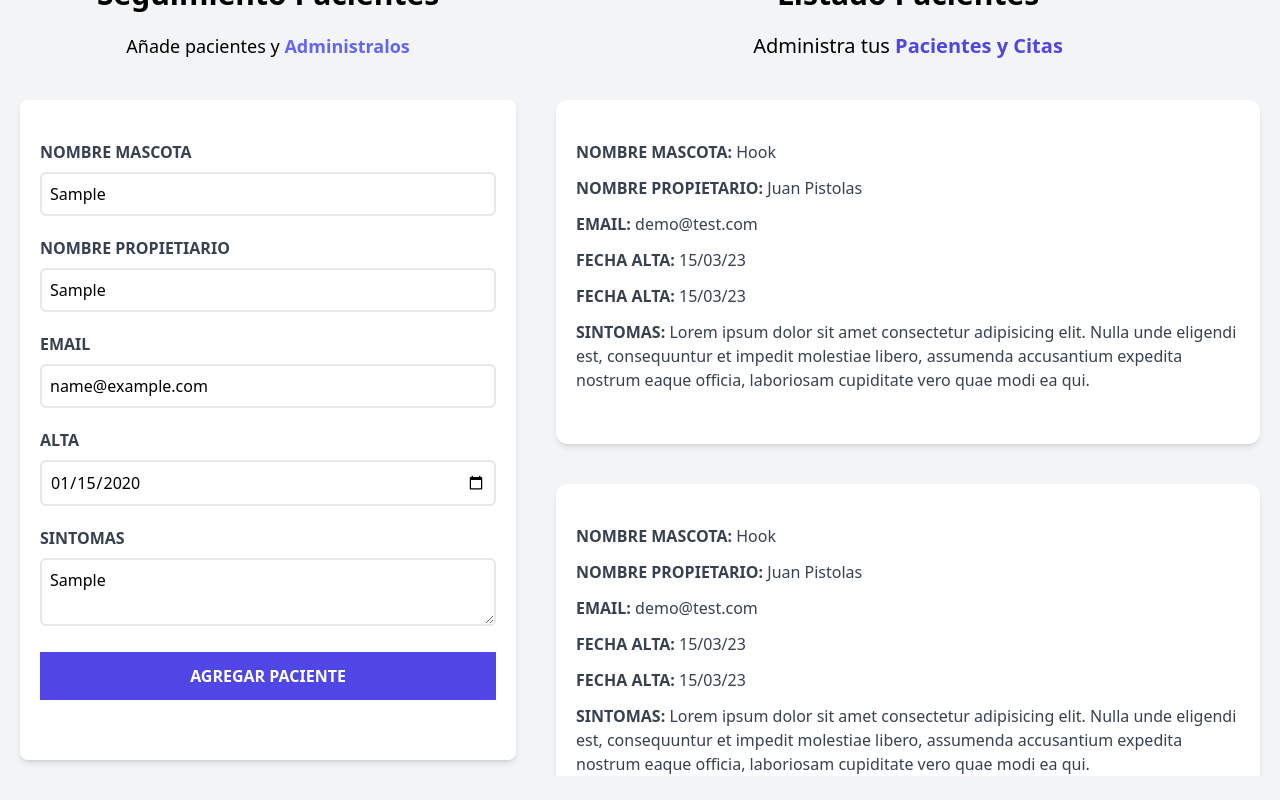
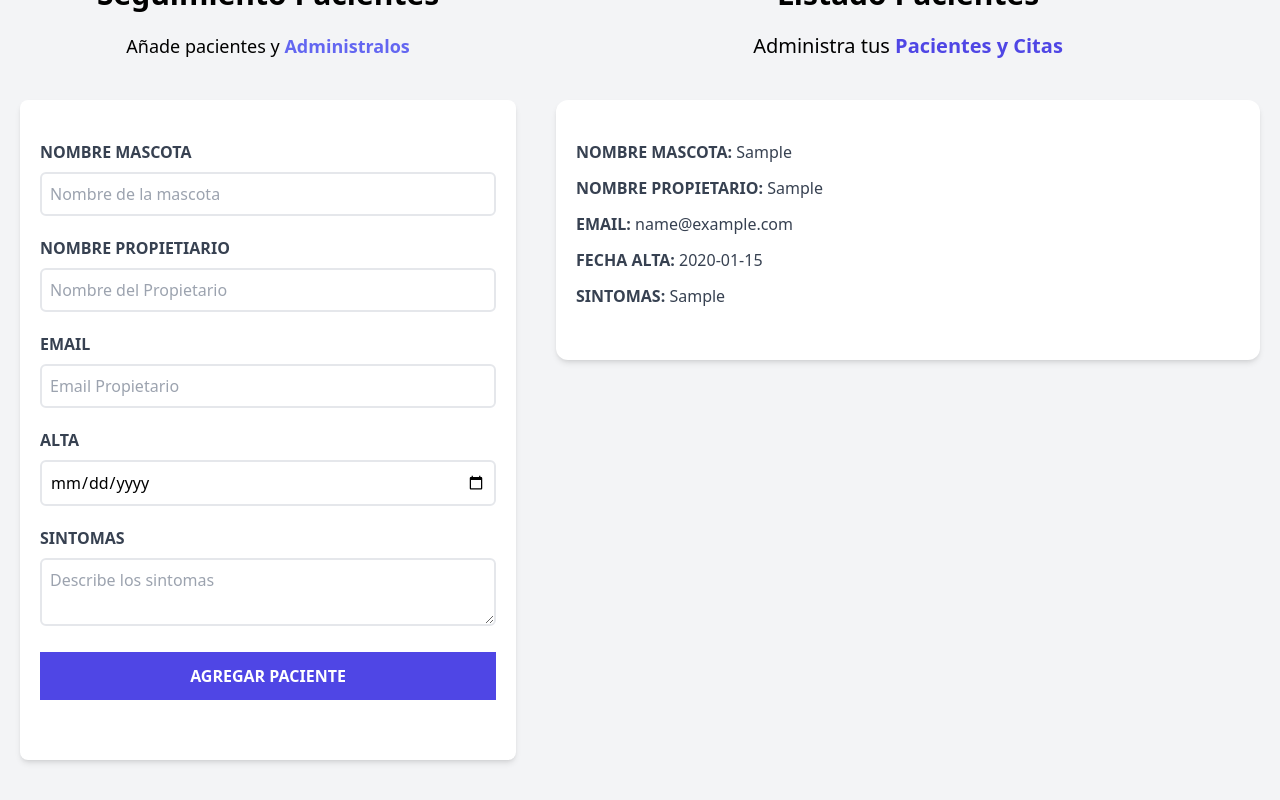
Before and after one commit to caaz160782/citasPacientes, a React (Vite) app: page / in a window 1280 px wide. Both pictures are taken after typing "Sample", "Sample", "name@example.com", "2020-01-15", "Sample" into the empty fields and a click on the input "Agregar Paciente". Shown: the part 200-1000 px from the top of the page. Built offline with nearby package versions, Linux system fonts and the light colour scheme.

Commit message:
add props ad iteration

```diff
--- a/src/App.jsx
+++ b/src/App.jsx
@@ -1,14 +1,22 @@
+import { useState } from "react";
 import Header from "./components/Header";
 import Formulario from "./components/Formulario";
 import ListadoPacientes from "./components/ListadoPacientes";
 
 function App() {
+
+  const [pacientes,setPacientes]= useState([])
+
   return (
   <div className="container mx-auto mt-20">
-    <Header/>
+    <Header />
     <div className="mt-12 md:flex">
-    <Formulario/>
-    <ListadoPacientes/>
+    <Formulario
+      pacientes    ={pacientes}
+      setPacientes ={setPacientes} />
+    <ListadoPacientes
+         pacientes ={pacientes}
+    />
     </div>
   </div>
   )
--- /dev/null
+++ b/src/components/Error.jsx
@@ -0,0 +1,12 @@
+import React from 'react'
+
+//const Error = ({msgError}) => {
+const Error = ({children}) => {
+  return (
+    <div className="bg-red-400 text-white text-center mb-3 p-3 uppercase font-bold rounded-md" >
+    <p>{children}</p>
+   </div>
+  )
+}
+
+export default Error
--- a/src/components/Formulario.jsx
+++ b/src/components/Formulario.jsx
@@ -1,17 +1,49 @@
 import {useState} from 'react';
+import Error from './Error';
 
-const Formulario = () => {
-  const [nombre,setNombre]=useState('');
-  const [propietario,setPropietario]=useState('');
-  const [email,setEmail]=useState('');
-  const [fecha,setFecha]=useState('');
-  const [sintomas,setSintomas]=useState('');
+const Formulario = ({pacientes,setPacientes}) => {
+  const [nombre,setNombre]            =useState('');
+  const [propietario,setPropietario]  =useState('');
+  const [email,setEmail]              =useState('');
+  const [fecha,setFecha]              =useState('');
+  const [sintomas,setSintomas]        =useState('');
+  const [error,setError]              =useState(false)
+
+
+  const generarId=()=>{
+    const random =Math.random().toString(36).substring(2);
+    const date   =Date.now().toString(36)
+
+    return random+date;
+  }
+
 
   const handleSubmit=(e)=>{
       e.preventDefault();
-      console.log("enviado el form");
+      // validacion del frm
+      if([nombre,propietario,email,fecha,sintomas].includes('')){
+           setError(true)
+           return;
+      }
+      setError(false);
+      const objPaciente=
+             {
+              nombre,
+              propietario,
+              email,
+              fecha,
+              sintomas,
+              id:generarId()
+             };
+
+      setPacientes([...pacientes,objPaciente]);
+      setNombre('');
+      setPropietario('');
+      setEmail('');
+      setFecha('');
+      setSintomas('');
+
   }
-
 
   return (
     <div className="md:w-1/2 lg:w-2/5 mx-5">
@@ -27,6 +59,10 @@ const Formulario = () => {
           onSubmit={handleSubmit}
 
         >
+          {// error && ( <Error msgError="Hay mas de un campo vacio" />)
+           error && ( <Error>"Hay mas de un campo vacio" </Error> )
+
+          }
           <div className="mb-5">
             <label htmlFor="mascota" className="block text-gray-700 uppercase font-bold">
               Nombre Mascota
--- a/src/components/ListadoPacientes.jsx
+++ b/src/components/ListadoPacientes.jsx
@@ -1,6 +1,6 @@
 import Paciente from "./Paciente"
 
-const ListadoPacientes = () => {
+const ListadoPacientes = ({pacientes}) => {
   return (
    <div className="md:w-1/2 lg:w-3/5 md:h-screen overflow-y-scroll" >
 
@@ -9,10 +9,13 @@ const ListadoPacientes = () => {
          Administra tus {''}
          <span className="text-indigo-600 font-bold">Pacientes y Citas</span>
       </p>
-      <Paciente/>
-      <Paciente/>
-      <Paciente/>
-      <Paciente/>
+
+      { pacientes.map( (paciente) =>(
+         <Paciente
+            key     ={paciente.id}
+            paciente={paciente}
+         />
+       ))}
 
    </div>
   )
--- a/src/components/Paciente.jsx
+++ b/src/components/Paciente.jsx
@@ -1,28 +1,28 @@
-const Paciente = () => {
-  return (
+const Paciente = ({paciente}) => {
+   const {nombre,propietario,email,fecha,sintomas}=paciente;
+
+   return (
     <div className="mx-5 my-10 bg-white shadow-md px-5 py-10 rounded-xl">
           <p className="font-bold mb-3 text-gray-700 uppercase">Nombre Mascota: {' '}
-             <span className="font-normal normal-case" >Hook</span>
+             <span className="font-normal normal-case" >{nombre}</span>
           </p>
 
           <p className="font-bold mb-3 text-gray-700 uppercase">Nombre Propietario: {' '}
-             <span className="font-normal normal-case" >Juan Pistolas</span>
+             <span className="font-normal normal-case" >{propietario}</span>
           </p>
 
           <p className="font-bold mb-3 text-gray-700 uppercase">Email: {' '}
-             <span className="font-normal normal-case" >demo@test.com</span>
+             <span className="font-normal normal-case" >{email}</span>
           </p>
 
           <p className="font-bold mb-3 text-gray-700 uppercase">Fecha Alta: {' '}
-             <span className="font-normal normal-case" >15/03/23</span>
+             <span className="font-normal normal-case" >{fecha}</span>
           </p>
 
-          <p className="font-bold mb-3 text-gray-700 uppercase">Fecha Alta: {' '}
-             <span className="font-normal normal-case" >15/03/23</span>
-          </p>
+
 
           <p className="font-bold mb-3 text-gray-700 uppercase">Sintomas: {' '}
-             <span className="font-normal normal-case" >Lorem ipsum dolor sit amet consectetur adipisicing elit. Nulla unde eligendi est, consequuntur et impedit molestiae libero, assumenda accusantium expedita nostrum eaque officia, laboriosam cupiditate vero quae modi ea qui.</span>
+             <span className="font-normal normal-case" >{sintomas}</span>
           </p>
       </div>
 
```
